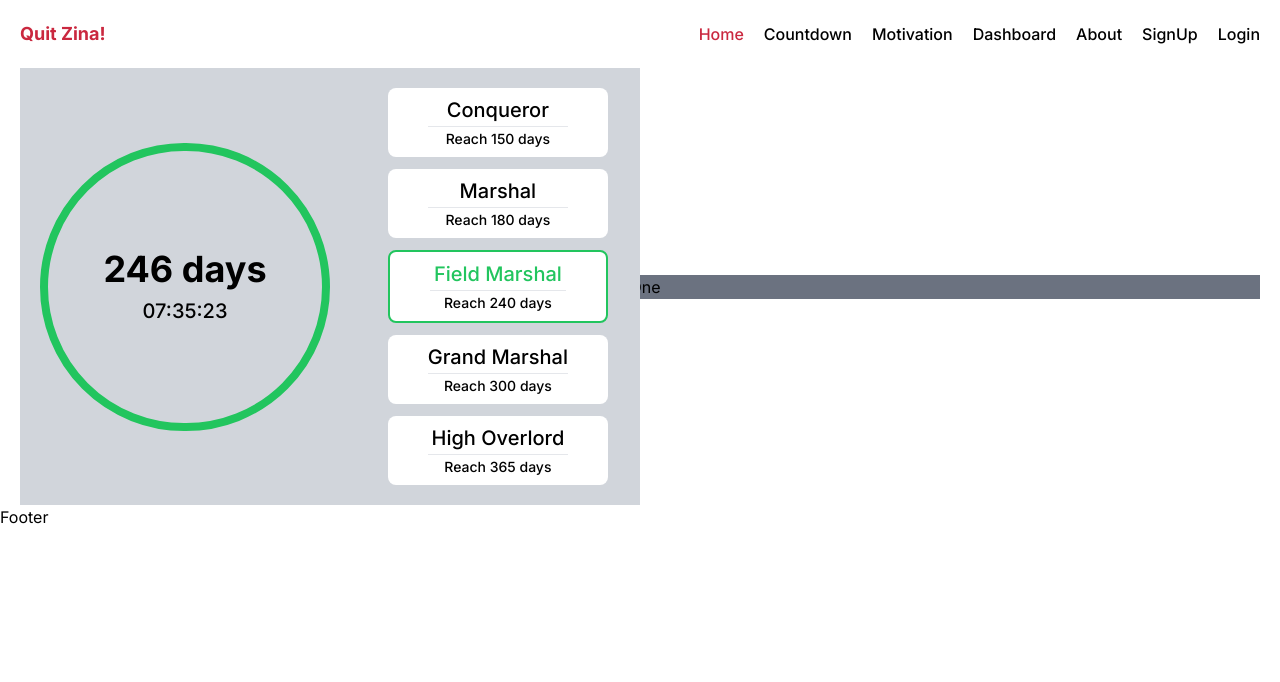
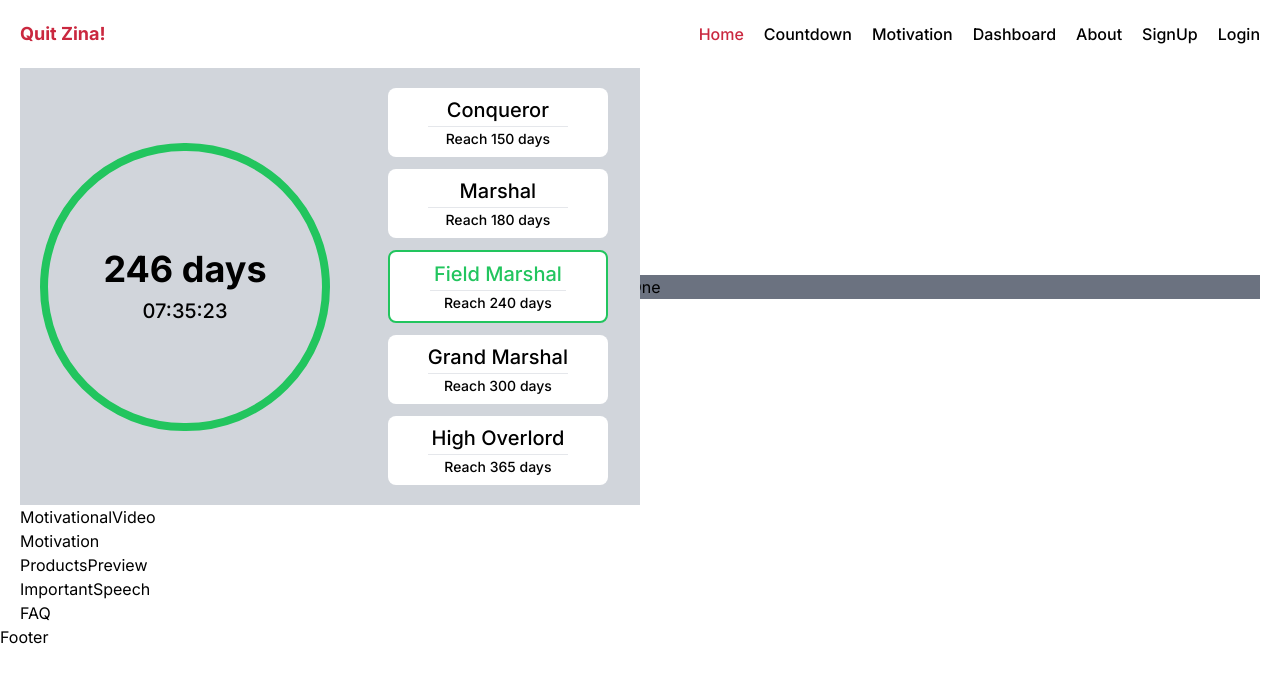
Before and after one commit to rakibul-wdp/quit-zina, a Next.js app: page / in a window 1280 px wide. Shown: the top 682 px of the page. Built offline with nearby package versions, Linux system fonts and the light colour scheme.

Commit message:
create some blank home page components

```diff
--- a/app/layout.tsx
+++ b/app/layout.tsx
@@ -7,7 +7,7 @@ const inter = Inter({ subsets: ["latin"] });
 
 export const metadata: Metadata = {
   title: "Quit Zina",
-  description: "Will help to quit any addiction",
+  description: "Will help to quit addiction",
 };
 
 export default function RootLayout({
--- a/app/page.tsx
+++ b/app/page.tsx
@@ -1,9 +1,21 @@
-import { Hero } from "@/components/Home";
+import {
+  FAQ,
+  Hero,
+  ImportantSpeech,
+  Motivation,
+  MotivationalVideo,
+  ProductsPreview,
+} from "@/components/Home";
 
 export default function Home() {
   return (
     <main>
       <Hero />
+      <MotivationalVideo />
+      <Motivation />
+      <ProductsPreview />
+      <ImportantSpeech />
+      <FAQ />
     </main>
   );
 }
--- /dev/null
+++ b/components/Home/FAQ.tsx
@@ -0,0 +1,9 @@
+import { Container } from "@/universal";
+
+export const FAQ = () => {
+  return (
+    <Container>
+      <div>FAQ</div>
+    </Container>
+  );
+};
--- /dev/null
+++ b/components/Home/ImportantSpeech.tsx
@@ -0,0 +1,9 @@
+import { Container } from "@/universal";
+
+export const ImportantSpeech = () => {
+  return (
+    <Container>
+      <div>ImportantSpeech</div>
+    </Container>
+  );
+};
--- /dev/null
+++ b/components/Home/Motivation.tsx
@@ -0,0 +1,9 @@
+import { Container } from "@/universal";
+
+export const Motivation = () => {
+  return (
+    <Container>
+      <div>Motivation</div>
+    </Container>
+  );
+};
--- /dev/null
+++ b/components/Home/MotivationalVideo.tsx
@@ -0,0 +1,9 @@
+import { Container } from "@/universal";
+
+export const MotivationalVideo = () => {
+  return (
+    <Container>
+      <div>MotivationalVideo</div>
+    </Container>
+  );
+};
--- /dev/null
+++ b/components/Home/ProductsPreview.tsx
@@ -0,0 +1,9 @@
+import { Container } from "@/universal";
+
+export const ProductsPreview = () => {
+  return (
+    <Container>
+      <div>ProductsPreview</div>
+    </Container>
+  );
+};
--- a/components/Home/index.ts
+++ b/components/Home/index.ts
@@ -1 +1,6 @@
+export * from "./FAQ";
 export * from "./Hero";
+export * from "./ImportantSpeech";
+export * from "./Motivation";
+export * from "./MotivationalVideo";
+export * from "./ProductsPreview";
```
